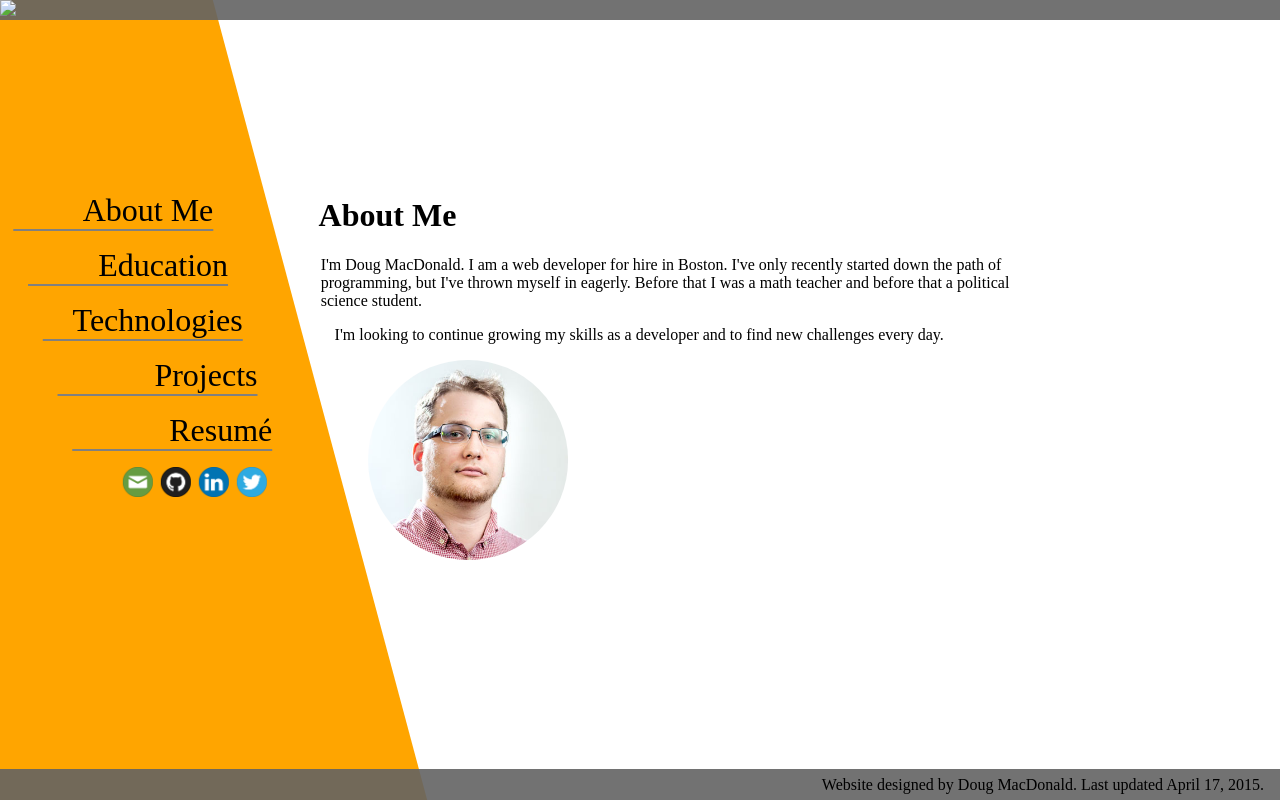
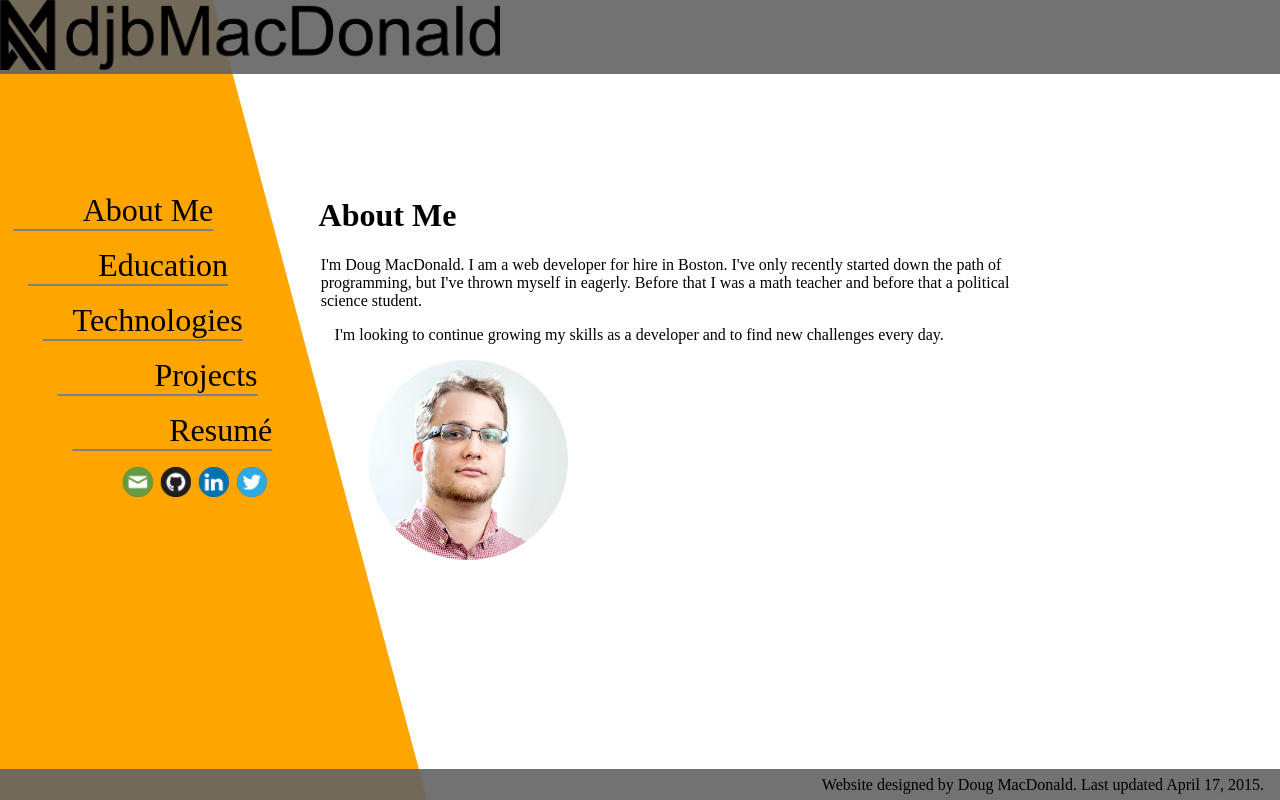
Before and after one commit to djbMacDonald/djbmacdonald.github.io, a plain HTML site: page index.html in a window 1280 px wide. Shown: the top 800 px of the page. Drawn offline with Linux system fonts and the light colour scheme.

Commit message:
changed logo url in dist

```diff
--- a/views/partials/header.html
+++ b/views/partials/header.html
@@ -1 +1 @@
-<header> <img class="logo" src="/images/logo.png"> </header>
+<header> <img class="logo" src="/images/logo.6f01c977.png"> </header>
```
